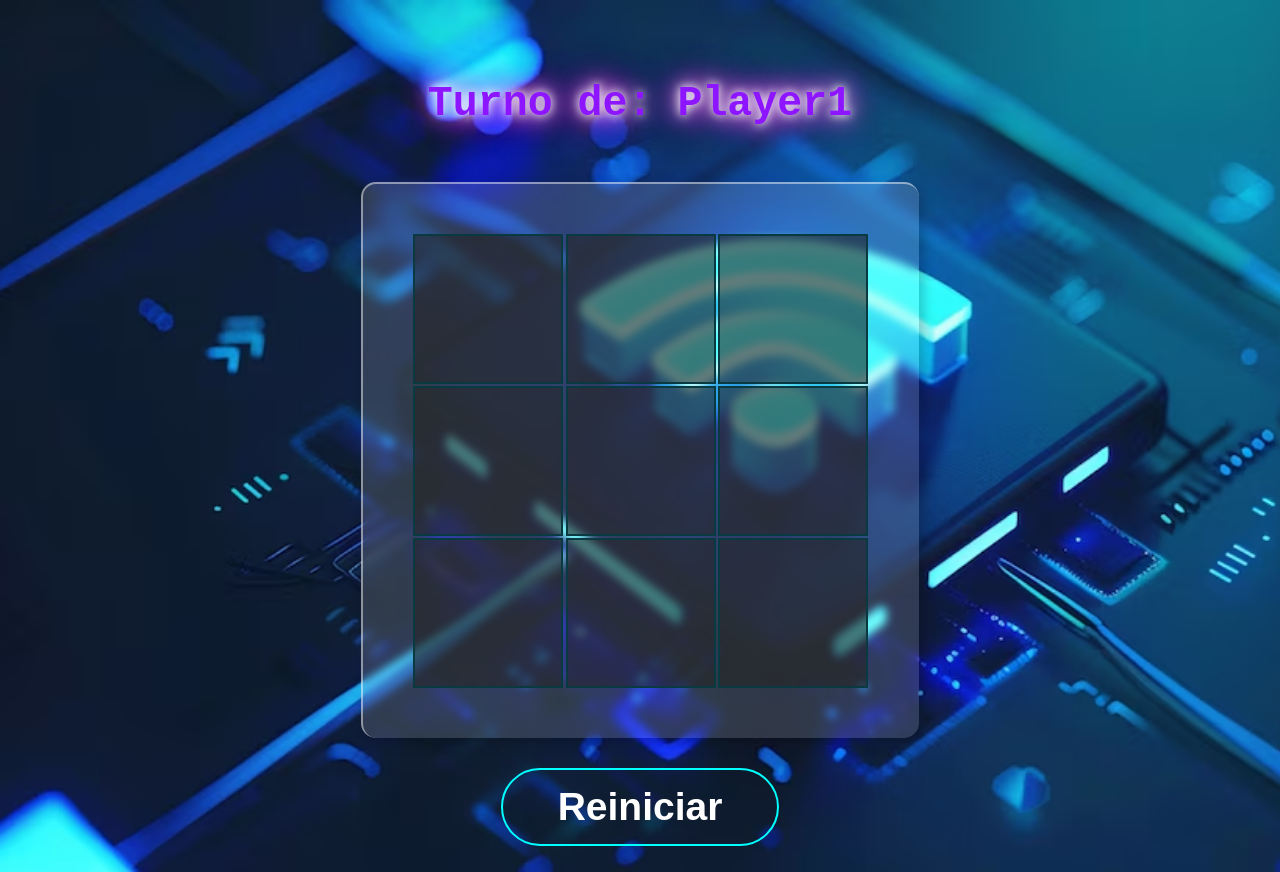
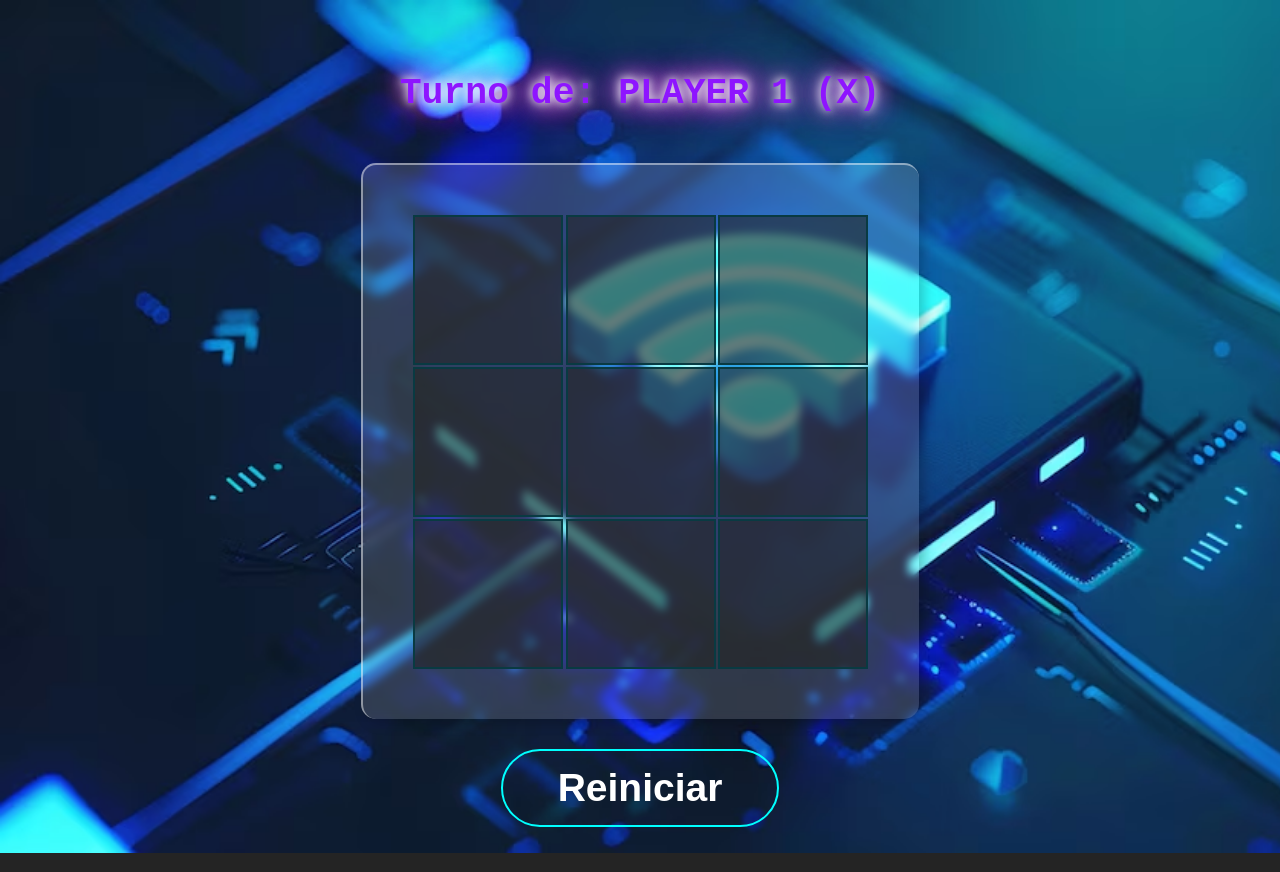
Before and after one commit to Federico-Pedro/tic-tac-toe-react, a React (Vite) app: page / in a window 1280 px wide. Built offline with nearby package versions, Linux system fonts and the light colour scheme.

Commit message:
Agrega funciones de reiniciar y checkea ganador

```diff
--- a/src/App.jsx
+++ b/src/App.jsx
@@ -1,20 +1,20 @@
-import { useState } from 'react'
-import reactLogo from './assets/react.svg'
-import viteLogo from '/vite.svg'
+import { useState, useEffect } from 'react'
 import './App.css'
 
 function App() {
 
   const [players, setPlayers] = useState(
     [
-      { name: 'Player1', token: 'X' },
-      { name: 'Player2', token: 'O' }
+      { name: 'PLAYER 1', token: 'X' },
+      { name: 'PLAYER 2', token: 'O' }
     ]
   )
 
 
   const [currentPlayerIndex, setCurrentPlayerIndex] = useState(0)
   const [board, setBoard] = useState(Array(9).fill(null))
+  const [winner, setWinner] = useState(null)
+  let currentPlayer = players[currentPlayerIndex]
 
 
   const nextTurn = () => {
@@ -22,7 +22,6 @@ function App() {
     )
   }
 
-  const currentPlayer = players[currentPlayerIndex]
 
 
   const handleClick = (index) => {
@@ -30,16 +29,47 @@ function App() {
     const newBoard = [...board]
     newBoard[index] = currentPlayer.token
     setBoard(newBoard)
+    const isWinner = checkWinner(newBoard)
+
+    if(isWinner) {
+      setWinner(isWinner)
+      console.log(winner + " GANA LA PARTIDA")
+      return
+    }
+
     nextTurn()
+  }
 
-  }
 
 
   const restart = () => {
     const cleanBoard = Array(9).fill(null)
     setBoard(cleanBoard)
+
   }
 
+
+
+  const checkWinner = (board) => {
+    const winPossibilities = [
+      (board[0] !== null && board[0] === board[1] && board[1] === board[2]),
+      (board[3] !== null && board[3] === board[4] && board[4] === board[5]),
+      (board[6] !== null && board[6] === board[7] && board[7] === board[8]),
+      (board[0] !== null && board[0] === board[3] && board[3] === board[6]),
+      (board[1] !== null && board[1] === board[4] && board[4] === board[7]),
+      (board[2] !== null && board[2] === board[5] && board[5] === board[8]),
+      (board[0] !== null && board[0] === board[4] && board[4] === board[8]),
+      (board[2] !== null && board[2] === board[4] && board[4] === board[6])
+    ]
+
+   const hasWinner = winPossibilities.some(w => w)
+
+   if(hasWinner){
+    return currentPlayer.name
+   }
+
+   return null
+  }
 
   return (
     <>
@@ -47,7 +77,7 @@ function App() {
 
         <div>
           <h4>
-            Turno de: {currentPlayer.name}
+            {winner ? winner + " GANA LA PARTIDA" : "Turno de: " + currentPlayer.name + " (" + currentPlayer.token + ")"}
           </h4>
 
         </div>
@@ -59,7 +89,7 @@ function App() {
             {board.map((value, index) => (
               <button
                 className='box'
-                disabled={value !== null}
+                disabled={(value !== null) || winner}
                 key={index}
                 onClick={() => handleClick(index)}
               >
--- a/src/index.css
+++ b/src/index.css
@@ -120,7 +120,7 @@ h4:hover {
 
 
 h4 {
-  font-size: 3.2em;
+  font-size: 2.8em;
   line-height: 1.1;
 }
 
```
